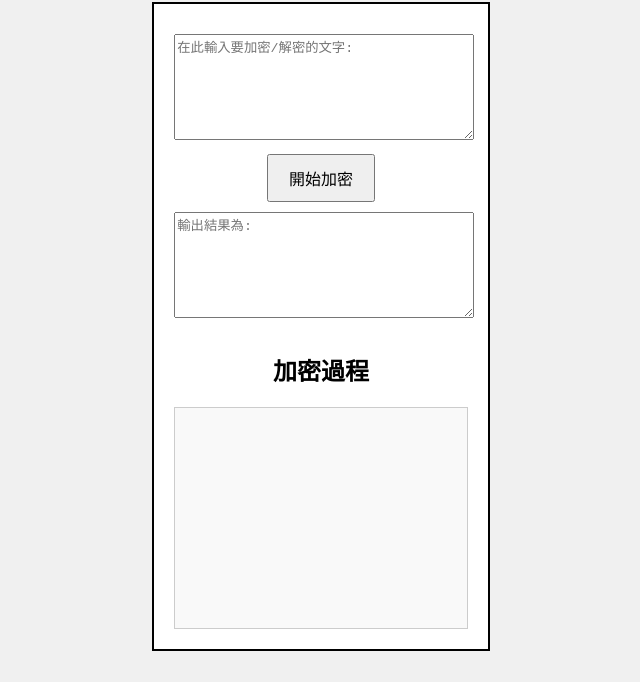
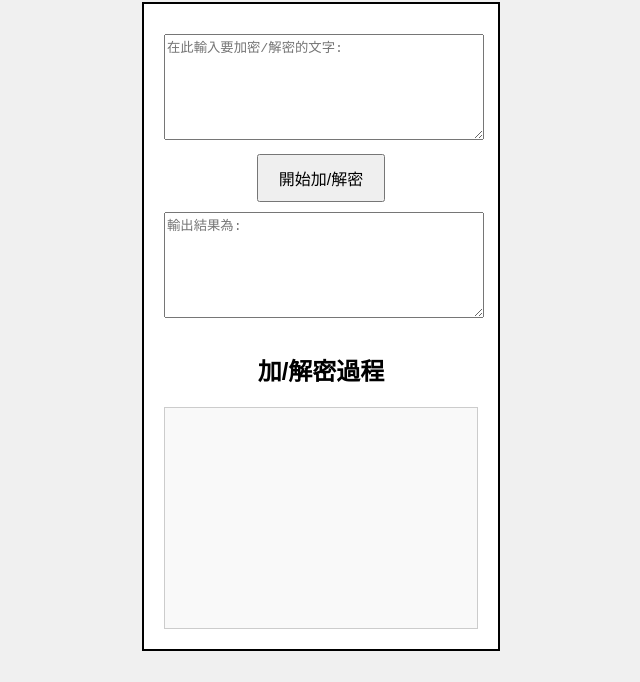
Before and after one commit to 0000yoyo/enigma, a plain HTML site: page index.html in a window 1280 px wide. Shown: the part 118-800 px from the top of the page, without its empty margins (319-959 px from the left). Drawn offline with Linux system fonts and the light colour scheme.

Commit message:
Update index.html

```diff
--- a/index.html
+++ b/index.html
@@ -54,13 +54,13 @@
         <div class="machine">
             <div class="input-section">
                 <textarea id="input-text" placeholder="在此輸入要加密/解密的文字:"></textarea>
-                <button onclick="processText()">開始加密</button>
+                <button onclick="processText()">開始加/解密</button>
             </div>
             <div class="output-section">
                 <textarea id="output-text" placeholder="輸出結果為:" readonly></textarea>
             </div>
             <div class="log-section">
-                <h2>加密過程</h2>
+                <h2>加/解密過程</h2>
                 <div id="log" class="log"></div>
             </div>
         </div>
```
